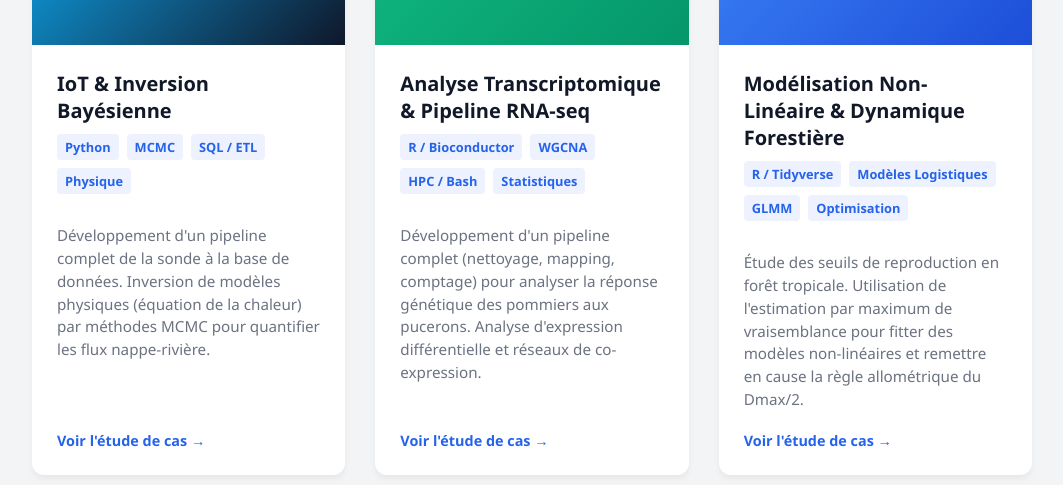
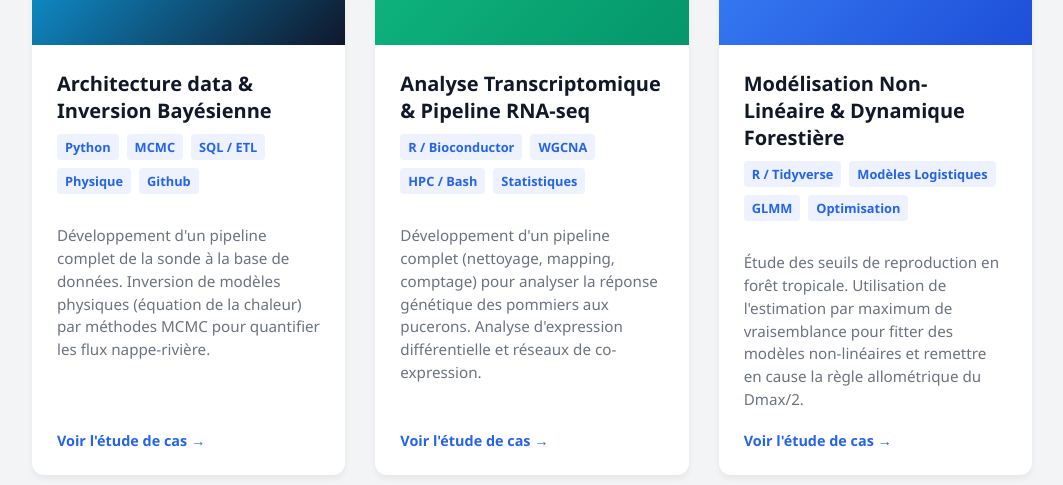
Before and after one commit to GautierGabriel/GautierGabriel.github.io, a plain HTML site: page index.html in a window 1280 px wide. Shown: the part 451-936 px from the top of the page, without its empty margins (108-1171 px from the left). Drawn offline with Linux system fonts and the light colour scheme.

Commit message:
update molonari

```diff
--- a/index.html
+++ b/index.html
@@ -57,12 +57,13 @@
                 <h3>MOLONARI</h3>
             </div>
             <div class="card-body">
-                <div class="card-title">IoT & Inversion Bayésienne</div>
+                <div class="card-title">Architecture data & Inversion Bayésienne</div>
                 <div class="card-tags">
                     <span class="tag">Python</span>
                     <span class="tag">MCMC</span>
                     <span class="tag">SQL / ETL</span>
                     <span class="tag">Physique</span>
+                    <span class="tag">Github</span>
                 </div>
                 <p class="card-desc">
                     Développement d'un pipeline complet de la sonde à la base de données. Inversion de modèles physiques (équation de la chaleur) par méthodes MCMC pour quantifier les flux nappe-rivière.
```
